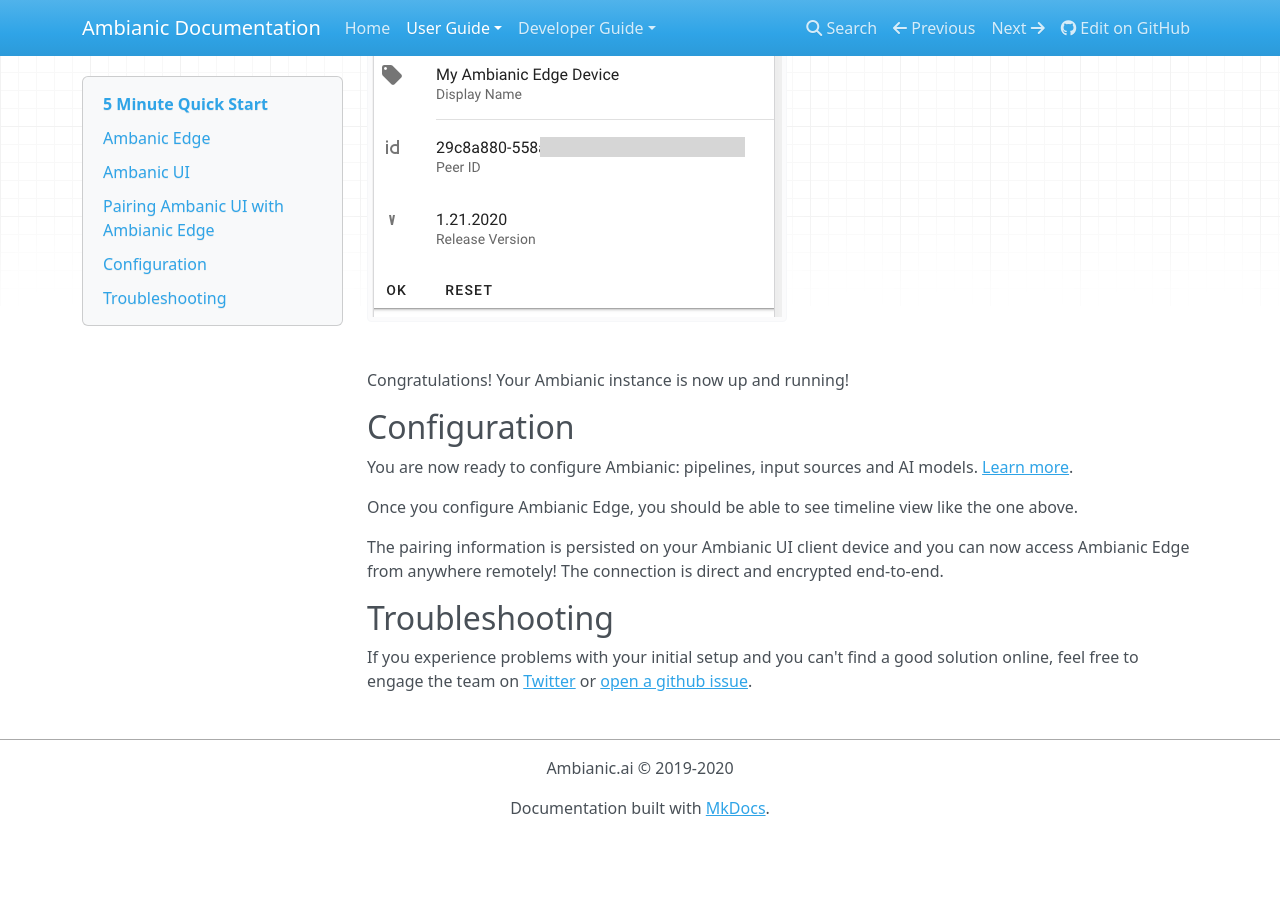
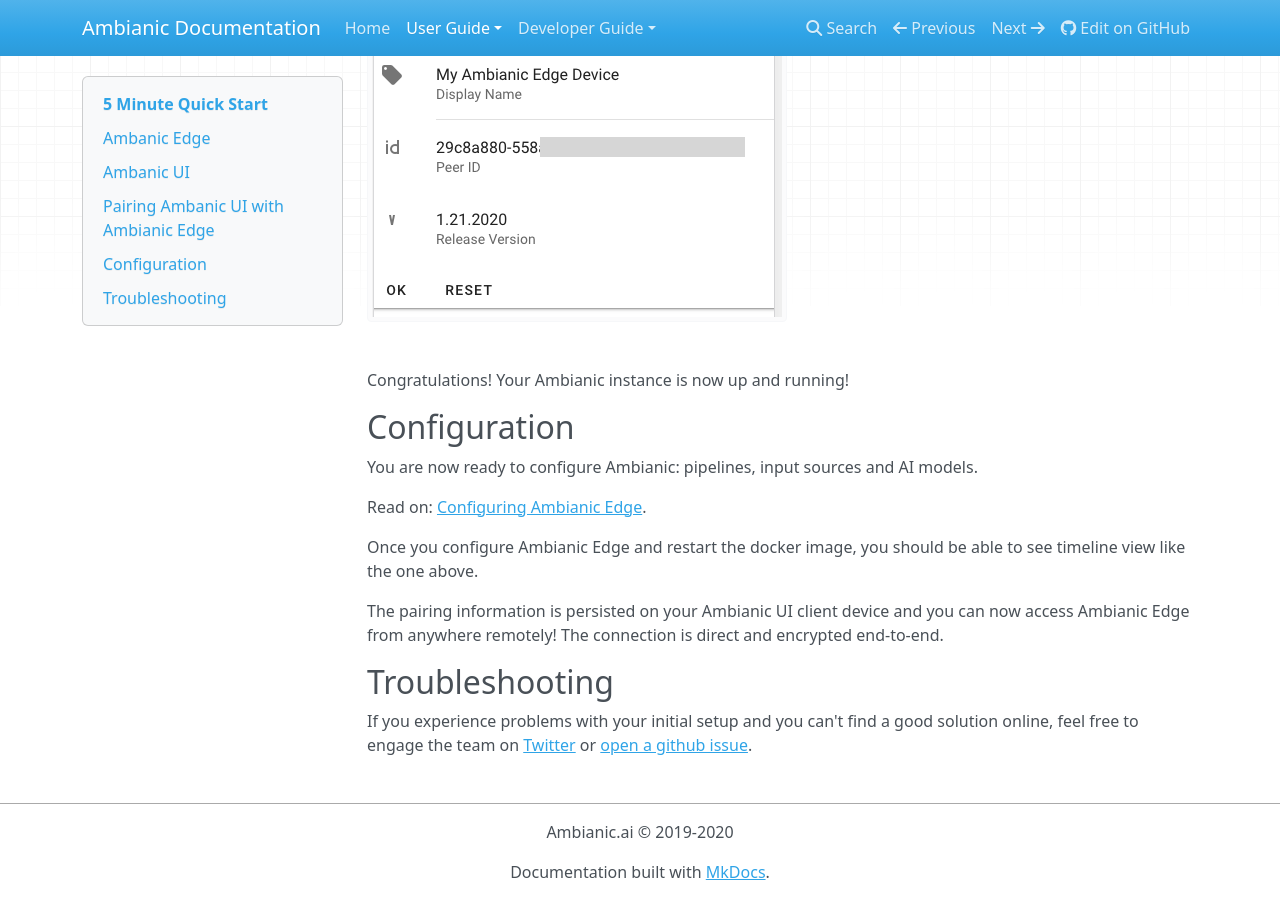
Before and after one commit to ambianic/ambianic-docs, an MkDocs documentation site: the page built from docs-md/users/quickstart.md, in a window 1280 px wide and 900 px high, scrolled down 3360 px. Built offline with MkDocs 1.6.1, drawn with Linux system fonts in a browser that asks for light colours; nearby versions of some CDN libraries; before the commit the page ends 4196 px from its top, so only the background shows below that.

Commit message:
docs: update config link

```diff
--- a/docs-md/users/quickstart.md
+++ b/docs-md/users/quickstart.md
@@ -74,9 +74,10 @@
 ## Configuration
 
 You are now ready to configure Ambianic: pipelines, input sources and AI models.
-[Learn more](configure.md).
 
-Once you configure Ambianic Edge, you should be able to see timeline view like the one above.
+Read on: [Configuring Ambianic Edge](configure.md).
+
+Once you configure Ambianic Edge and restart the docker image, you should be able to see timeline view like the one above.
 
 The pairing information is persisted on your Ambianic UI client device and you can now access Ambianic Edge from anywhere remotely! The connection is direct and encrypted end-to-end.
 
```
